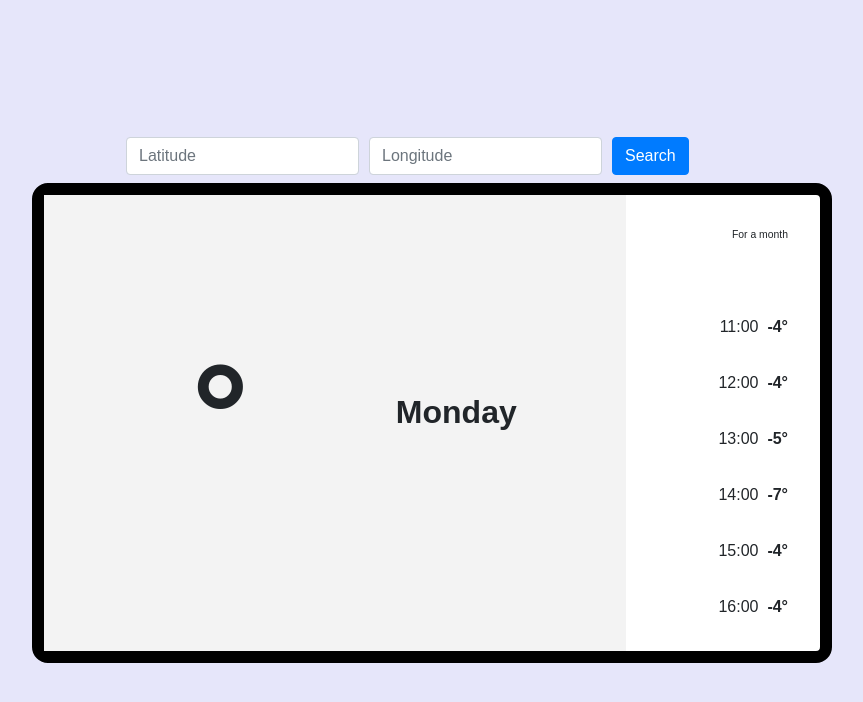
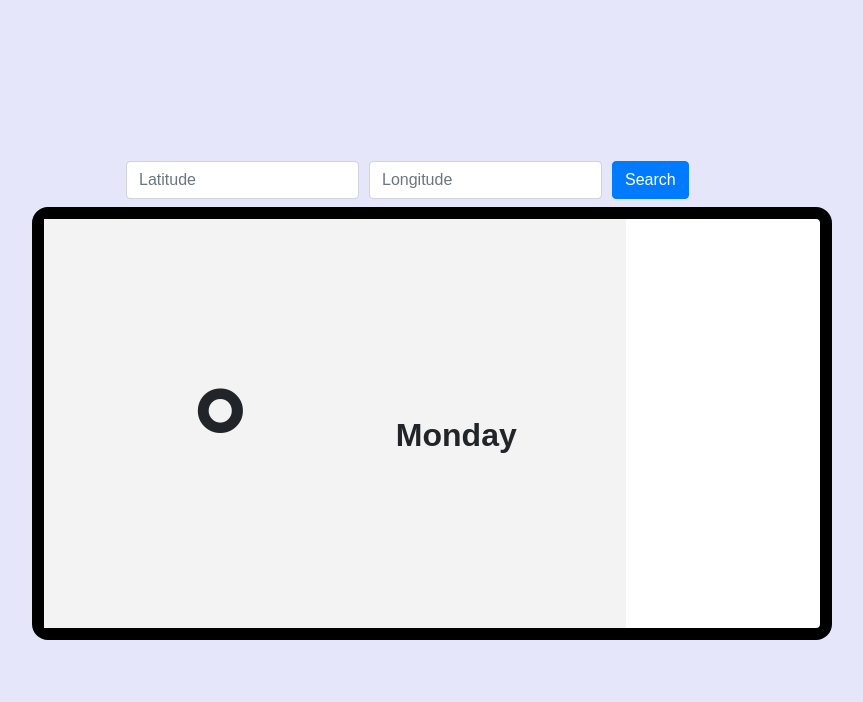
Before and after one commit to saratherv/wheatherAppDjango, a Django app: page / in a window 1280 px wide. Shown: the top 702 px of the page, without its empty margins (208-1071 px from the left). Run offline with Django 3.2, Linux system fonts and the light colour scheme; some libraries are stand-ins or nearby versions.

Commit message:
removing extra fields from template

```diff
--- a/core/templates/index.html
+++ b/core/templates/index.html
@@ -232,18 +232,7 @@ p {
                         </div>
 
                     </div>
-                    <div class="col-3 right">
-                        <div class="row top">For a month</div>
-                        <div class="timely">
-                            <div class="row">11:00 &nbsp; <b>-4&deg;</b></div>
-                            <div class="row">12:00 &nbsp; <b>-4&deg;</b></div>
-                            <div class="row">13:00 &nbsp; <b>-5&deg;</b></div>
-                            <div class="row">14:00 &nbsp; <b>-7&deg;</b></div>
-                            <div class="row">15:00 &nbsp; <b>-4&deg;</b></div>
-                            <div class="row">16:00 &nbsp; <b>-4&deg;</b></div>
 
-                        </div>
-                    </div>
                 </div>
             </div>
         </div>
```
